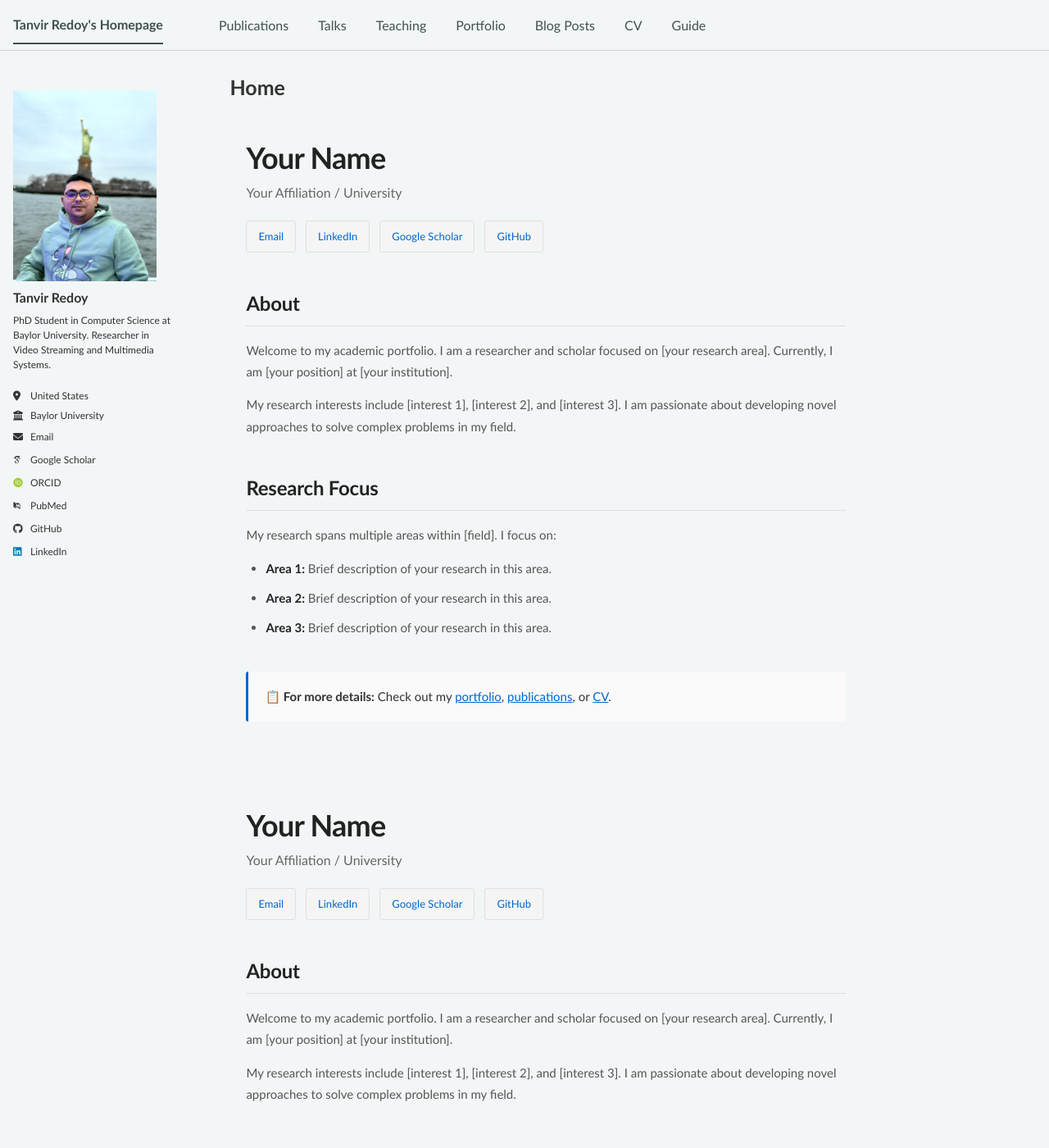
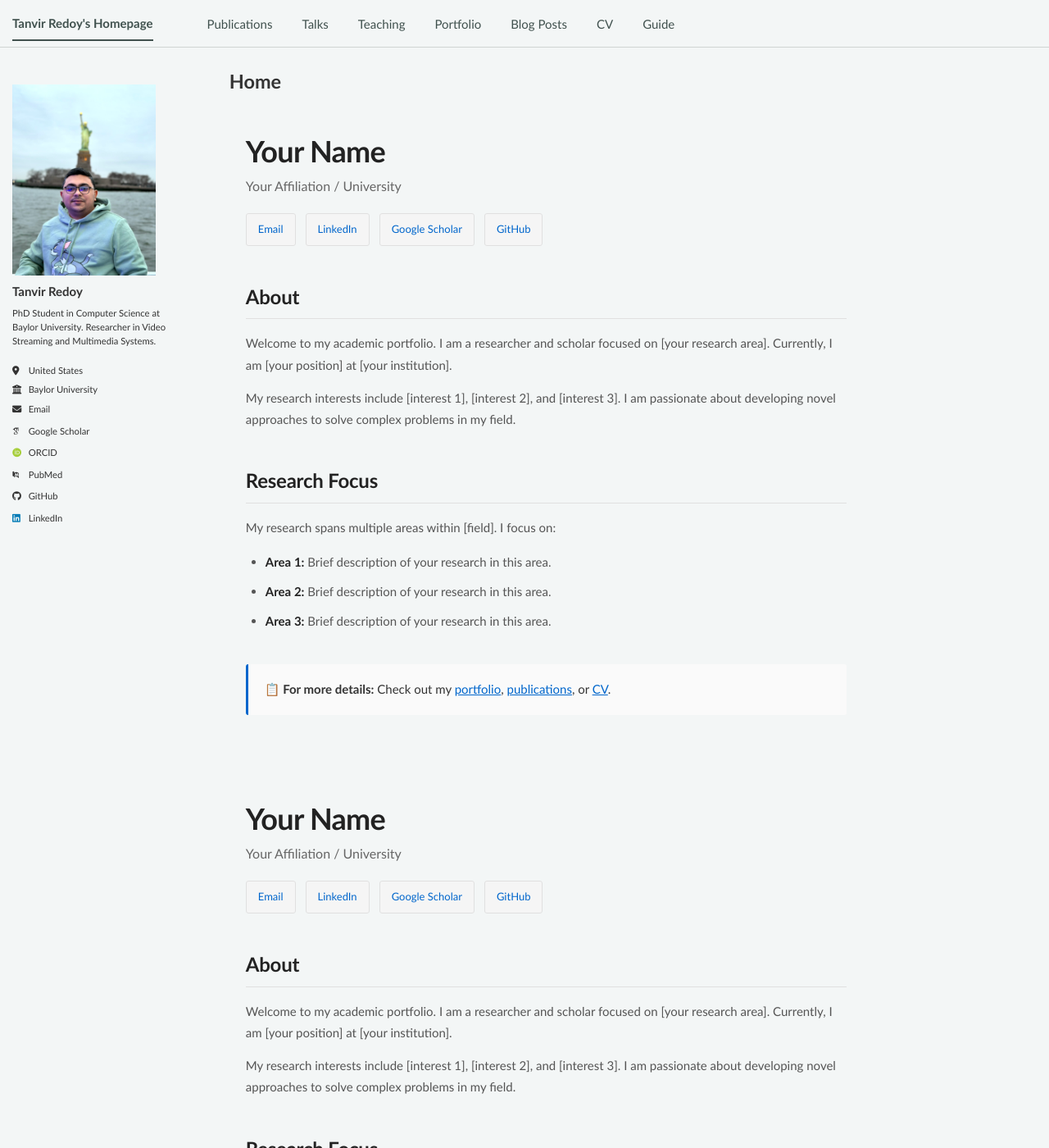
Before and after one commit to tanvir-redoy/tanvir-redoy.github.io, a Jekyll site: the page built from _pages/about.md, in a window 1280 px wide and 1400 px high. Shown: the whole window at 82% size. Built offline with Jekyll 4.4.1, drawn with Linux system fonts in a browser that asks for light colours; some web fonts are replaced; a script bundle is joined from its source files by our own code; library files that are not in the unit come from our copies.

Commit message:
update font size

```diff
--- a/_pages/about.md
+++ b/_pages/about.md
@@ -15,8 +15,8 @@
 }
 
 body {
-  font-size: 16px;
-  line-height: 1.6;
+  font-size: 15px;
+  line-height: 1.5;
   color: #333;
 }
 
--- a/_pages/portfolio.html
+++ b/_pages/portfolio.html
@@ -10,8 +10,8 @@
 <style>
 body {
   font-family: "Trebuchet MS", Helvetica, sans-serif;
-  font-size: 16px;
-  line-height: 1.6;
+  font-size: 15px;
+  line-height: 1.5;
   color: #333;
   -webkit-font-smoothing: antialiased;
   -moz-osx-font-smoothing: grayscale;
--- a/_sass/_themes.scss
+++ b/_sass/_themes.scss
@@ -7,7 +7,7 @@
    ========================================================================== */
 
 /* Used to set the size for <em> */
-$doc-font-size              : 16;
+$doc-font-size              : 15;
 
 /* Paragraph indention */
 $paragraph-indent           : false; // true, false (default)
```
